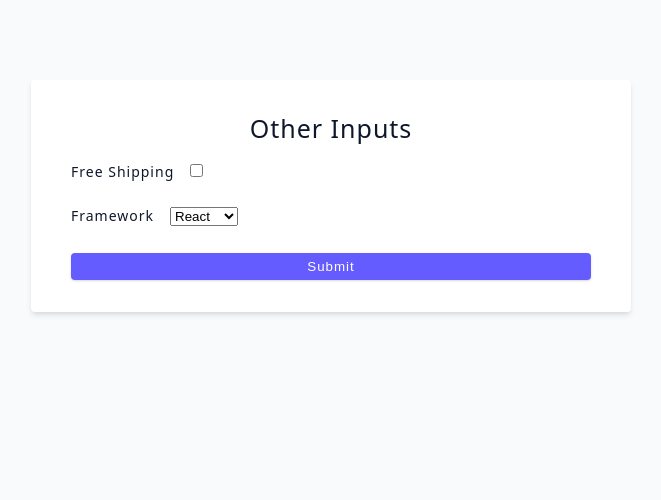
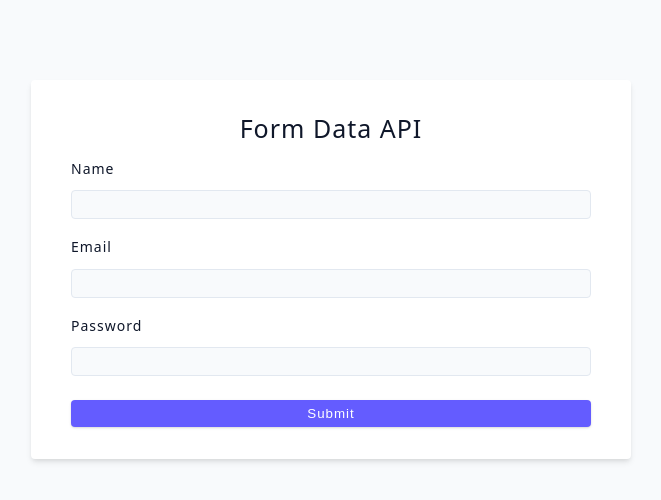
Before and after one commit to priyak1203/react-advanced-concepts, a React (Vite) app: page / in a window 1280 px wide. Shown: the top 500 px of the page, without its empty margins (309-970 px from the left). Built offline with nearby package versions, Linux system fonts and the light colour scheme.

Commit message:
form data api

```diff
--- a/src/App.jsx
+++ b/src/App.jsx
@@ -24,6 +24,7 @@
 import UserChallengeForms from './tutorial/06-forms/02-user-challenge';
 import MultipleInputs from './tutorial/06-forms/03-multiple-inputs';
 import OtherInputs from './tutorial/06-forms/04-other-input';
+import UncontrolledInputs from './tutorial/06-forms/05-form-data';
 
 function App() {
   return (
@@ -55,7 +56,8 @@
       {/* <ControlledInputs /> */}
       {/* <UserChallengeForms /> */}
       {/* <MultipleInputs /> */}
-      <OtherInputs />
+      {/* <OtherInputs /> */}
+      <UncontrolledInputs />
     </div>
   );
 }
--- /dev/null
+++ b/src/tutorial/06-forms/05-form-data.jsx
@@ -0,0 +1,70 @@
+import { useState } from 'react';
+
+const UncontrolledInputs = () => {
+  const [value, setValue] = useState(0);
+
+  const handleSubmit = (e) => {
+    e.preventDefault();
+    // console.log(e.currentTarget);
+    // console.log(e.target);
+    const formData = new FormData(e.currentTarget);
+    // console.log(formData);
+
+    // const name = formData.get('name');
+    // const email = formData.get('email');
+    // console.log({ name, email });
+
+    // console.log(formData.entries());
+    // console.log([...formData.entries()]);
+
+    const newUser = Object.fromEntries(formData);
+    console.log(newUser);
+
+    // re-render does not clear the form
+    setValue(value + 1);
+
+    e.currentTarget.reset();
+  };
+
+  return (
+    <div>
+      <form className="form" onSubmit={handleSubmit}>
+        <h4>form data API</h4>
+        {/* name */}
+        <div className="form-row">
+          <label htmlFor="name" className="form-label">
+            name
+          </label>
+          <input type="text" id="name" name="name" className="form-input" />
+        </div>
+
+        {/* email */}
+        <div className="form-row">
+          <label htmlFor="email" className="form-label">
+            email
+          </label>
+          <input type="email" id="email" name="email" className="form-input" />
+        </div>
+
+        {/* password */}
+        <div className="form-row">
+          <label htmlFor="password" className="form-label">
+            password
+          </label>
+          <input
+            type="password"
+            id="password"
+            name="password"
+            className="form-input"
+          />
+        </div>
+
+        <button type="submit" className="btn btn-block">
+          submit
+        </button>
+      </form>
+    </div>
+  );
+};
+
+export default UncontrolledInputs;
```
